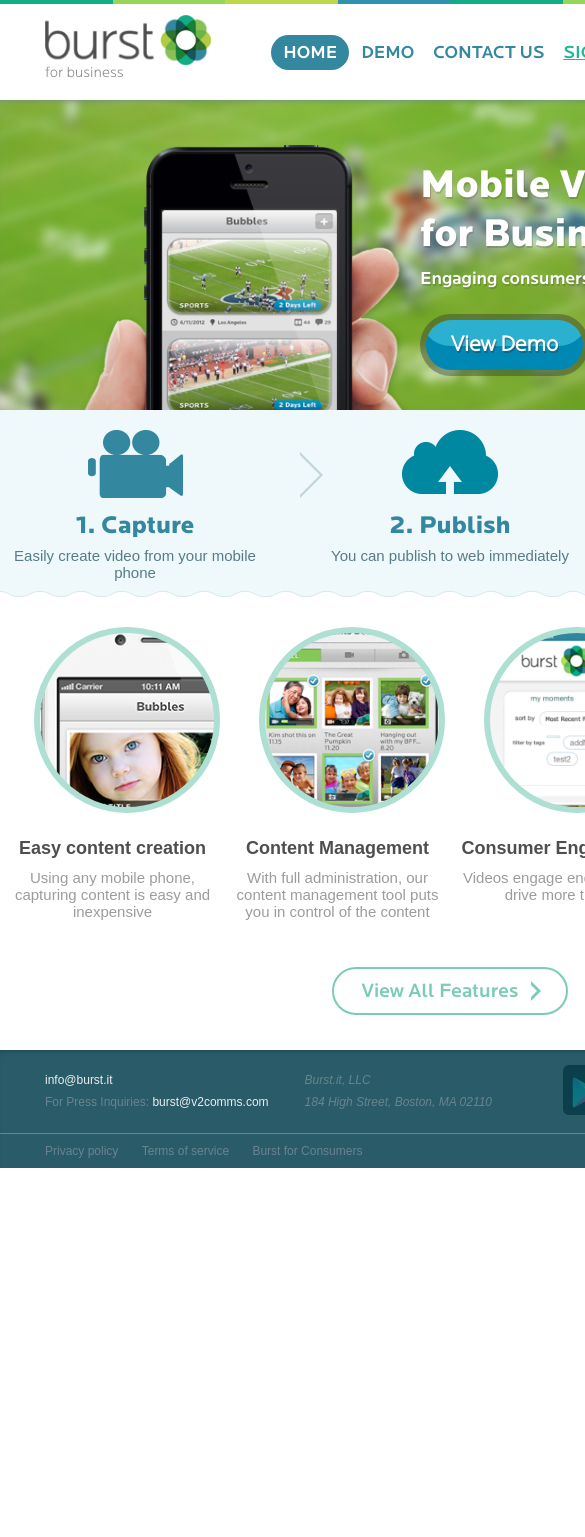
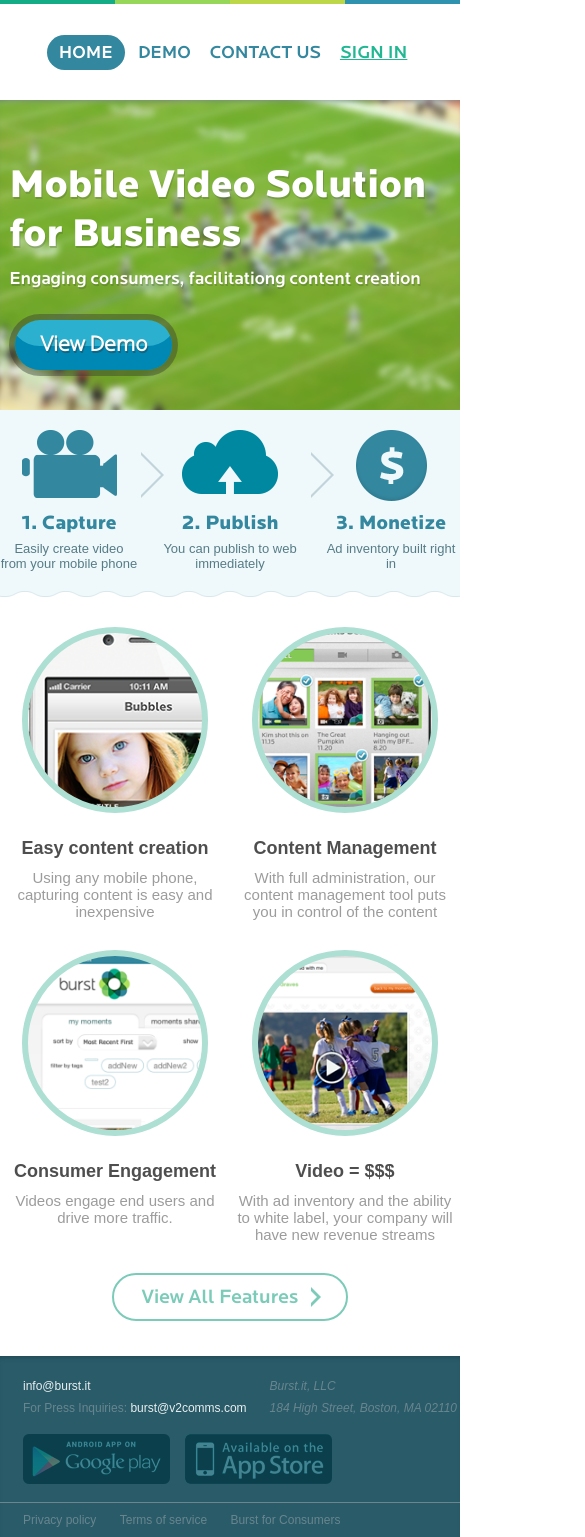
Before and after one commit to clusterberries/front-end-course, a plain HTML site: page adaptive_layout/index.html in a window 390 px wide. Shown: the top 1537 px of the page, 585 px wide, since content can reach past the window. Before the commit the page ends 1168 px from the top, so only its background shows below. Drawn offline with Linux system fonts and the light colour scheme.

Commit message:
Add media queries to task adaptive_layout

```diff
--- a/adaptive_layout/index.html
+++ b/adaptive_layout/index.html
@@ -4,6 +4,7 @@
 		<meta charset="utf-8">
 		<title>Burst for business</title>
 		<link rel="stylesheet" type="text/css" href="style.css">
+		<link rel="stylesheet" type="text/css" href="media-queries.css">
 	</head>
 <body>
 <main>
@@ -44,7 +45,7 @@
 	<div class="mainblock">
 
 	 	<div class="block1">
-
+			<div class="block1_all">
 				<div class="capture">
 					<div class="image"><img src="img/capture.png"></div>
 					<h2>1. Capture</h2>
@@ -62,7 +63,7 @@
 					<h2>3. Monetize</h2>
 					<p>Ad inventory built right in</p>
 				</div>
-
+			</div>
 		</div>
 
 		<div class="block2">
--- /dev/null
+++ b/adaptive_layout/media-queries.css
@@ -0,0 +1,161 @@
+@media screen and (min-width: 1100px) {
+	.banner .text {
+		right: 12%;
+	}
+
+	.banner img {
+		margin-left: 10%;
+	}
+
+	.block1 .block1_all {
+		max-width: 1200px;
+		height: 180px;
+		margin-right: auto;
+		margin-left: auto;
+		position: relative;
+	}
+}
+
+
+@media screen and (min-width: 1400px) {
+	.banner .text {
+		right: 17%;
+	}
+
+	.banner img {
+		margin-left: 15%;
+	}
+}
+
+
+@media screen and (max-width: 900px) {
+	main {
+		min-width: 0;
+	}
+
+	header .line div{
+		width: 25%;
+	}
+
+	header .line div:nth-child(5),
+	header .line div:nth-child(6),
+	header .line div:nth-child(7),
+	header .line div:nth-child(8) {
+		display: none;
+	}
+
+	nav .logo {
+		width: 22%;
+		padding-left: 1%;
+	}
+
+	nav ul{
+		width: 50%;
+	}
+
+	nav .for-consumers {
+		width: 25%;
+	}
+
+	nav .for-consumers img {
+		padding: 0px 5px;
+	}
+
+	.banner .text {
+		right: 3%;
+	}
+
+	.banner img {
+		margin-left: 0%;
+	}
+
+	.block2 div:nth-child(3) {
+		clear: left;
+	}
+	.block2 > div {
+		width: 48%;
+	}
+
+	footer .email, address {
+		margin-left: 1%;
+	}
+
+	address {
+		margin-left: 2%;
+	}
+
+	footer ul {
+		padding-left: 1%;
+	}
+
+	footer .images {
+		margin-right: 1%;
+	}
+}
+
+
+@media screen and (max-width: 800px) {
+	nav .logo, .banner img {
+		display: none;
+	}
+
+	nav ul{
+		width: 64%;
+	}
+
+	nav .for-consumers {
+		width: 33%;
+	}
+
+	.banner .text {
+		left: 7%;
+	}
+
+	footer .images {
+		float: left;
+		margin-left: 5%;
+	}
+
+	footer .email, address {
+		margin-left: 5%;
+	}
+
+	footer ul {
+		padding-left: 5%;
+	}
+
+}
+
+@media screen and (max-width: 620px) {
+	main {
+		min-width: 460px;
+	}
+
+	nav .for-consumers {
+		display: none;
+	}
+
+	nav ul{
+		width: 100%;
+	}
+
+	.banner {
+		background-image: url(img/banner-background2.png);
+	}
+
+	.banner .text {
+		left: 2%;
+	}
+
+	.block1 .arrow.ar1 {
+		left: 30%;
+	}
+
+	.block1 h2 {
+		font-size: 20px;
+	}
+
+	.block1 p {
+		font-size: 13px;
+	}
+}
--- a/adaptive_layout/style.css
+++ b/adaptive_layout/style.css
@@ -159,6 +159,7 @@
 	position: relative;
 	color: #ffffff;
 	box-shadow: inset 0px 5px 6px -5px #708489;
+	z-index: 1;
 }
 
 .banner .text {
@@ -220,7 +221,7 @@
 /** The first block **/
 
 .mainblock .block1 {
-	height: 180px;
+	height: 200px;
 	background-color: #eff8fb;
 	border-bottom: 7px solid #eff8fb;
 	border-image-source: url(img/wave.png);
@@ -228,6 +229,7 @@
  	border-image-repeat: repeat;
  	text-align: center;
  	position: relative;
+ 	margin-top: -20px;
 }
 
 .block1 div {
@@ -239,7 +241,7 @@
 .block1 .monetize,
 .block1 .arrow {
 	position: absolute;
-	margin-top: 20px;
+	margin-top: 40px;
 
 }
 .block1 .capture {
@@ -312,7 +314,8 @@
 	border: 6px solid #addfd3;
 	background-size: 170%;
 	background-position: 20% 20%;
-	margin-left: 25px;
+	margin-left: auto;
+	margin-right: auto;
 }
 .block2 .img1 {
 	background-image: url(img/img_circle1.png);
@@ -399,6 +402,7 @@
 	color: #69858e;
 	background-color: #295b69;
 	box-shadow: inset 0px 5px 6px -5px #1d4049;
+	clear: both;
 }
 
 footer .email a {
@@ -443,7 +447,7 @@
 }
 
 footer img {
-	margin: 15px 5px;
+	margin: 15px 5px 15px 0px;
 	opacity: 0.7;
 }
 
```
Also changed, not shown: adaptive_layout/img/banner-background2.png (added). Lines whose indentation alone changed are shown as unchanged.
